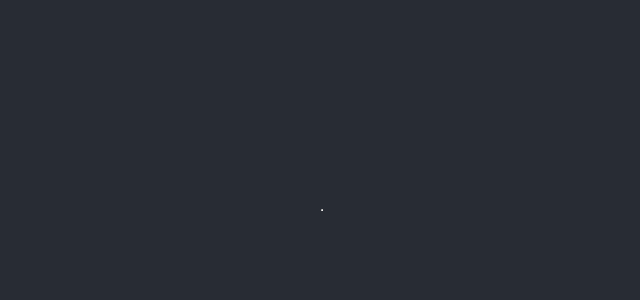
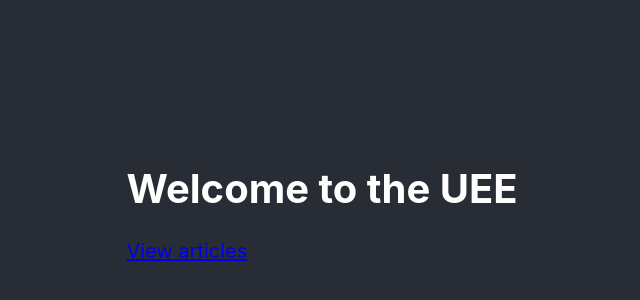
Before and after one commit to DigitalArchaeologyLab/uee2, a React (Create React App) app in the folder frontend/: page / in a window 1280 px wide. Shown: the part 200-500 px from the top of the page, without its empty margins (318-958 px from the left). Built offline with nearby package versions, Linux system fonts and the light colour scheme; no server answers.

Commit message:
Set up React Router and basic routes
-Add a homepage placeholder
-Add static link between Article List and Article for testing

```diff
--- a/frontend/package.json
+++ b/frontend/package.json
@@ -10,6 +10,7 @@
     "axios": "^0.21.1",
     "react": "^17.0.1",
     "react-dom": "^17.0.1",
+    "react-router-dom": "^5.2.0",
     "react-scripts": "4.0.2",
     "web-vitals": "^1.1.0"
   },
--- a/frontend/src/App.js
+++ b/frontend/src/App.js
@@ -1,13 +1,27 @@
 import logo from "./logo.svg";
 import "./App.css";
 import ArticleList from "./components/ArticleList/ArticleList";
+import Article from "./containers/Article/Article";
+import Homepage from "./containers/Homepage/Homepage";
+import { BrowserRouter as Router, Switch, Route } from "react-router-dom";
 
 function App() {
-
   return (
     <div className="App">
       <header className="App-header">
-        <ArticleList />
+        <Router>
+          <Switch>
+            <Route exact path="/">
+              <Homepage />
+            </Route>
+            <Route path="/articles">
+              <ArticleList />
+            </Route>
+            <Route path="/1">
+              <Article />
+            </Route>
+          </Switch>
+        </Router>
       </header>
     </div>
   );
--- a/frontend/src/components/ArticleList/ArticleList.js
+++ b/frontend/src/components/ArticleList/ArticleList.js
@@ -1,5 +1,6 @@
 import React, { useState, useEffect } from "react";
 import axios from "axios";
+import { Link, useRouteMatch } from "react-router-dom";
 
 function ArticleList(props) {
   const [ArticleList, setArticleList] = useState([
@@ -24,12 +25,16 @@ function ArticleList(props) {
     refreshList();
   }, []);
 
+  // let { path, url } = useRouteMatch();
+
   return (
     <div>
       {ArticleList.map((article) => (
         <p>
           <h1>
-            {article.title_eng}
+            <Link to='/1'>
+              {article.title_eng}
+            </Link>
             <p id='arabic'>
             {article.title_ar}
             </p>
--- /dev/null
+++ b/frontend/src/containers/Article/Article.js
@@ -0,0 +1,9 @@
+import React, { Component } from 'react';
+
+class Article extends React.Component {
+  render() {
+    return <h1>Article</h1>
+  }
+}
+
+export default Article;
--- /dev/null
+++ b/frontend/src/containers/Homepage/Homepage.js
@@ -0,0 +1,18 @@
+import React, { Component } from 'react';
+import { Link } from "react-router-dom";
+
+
+class Homepage extends React.Component {
+  render() {
+    return (
+      <div>
+        <h1>Welcome to the UEE</h1>
+        <Link to='/articles'>
+          View articles
+        </Link>
+      </div>
+    )
+  }
+}
+
+export default Homepage;
```
Also changed, not shown: 1 other file (tests, documents, lock files or other folders).
